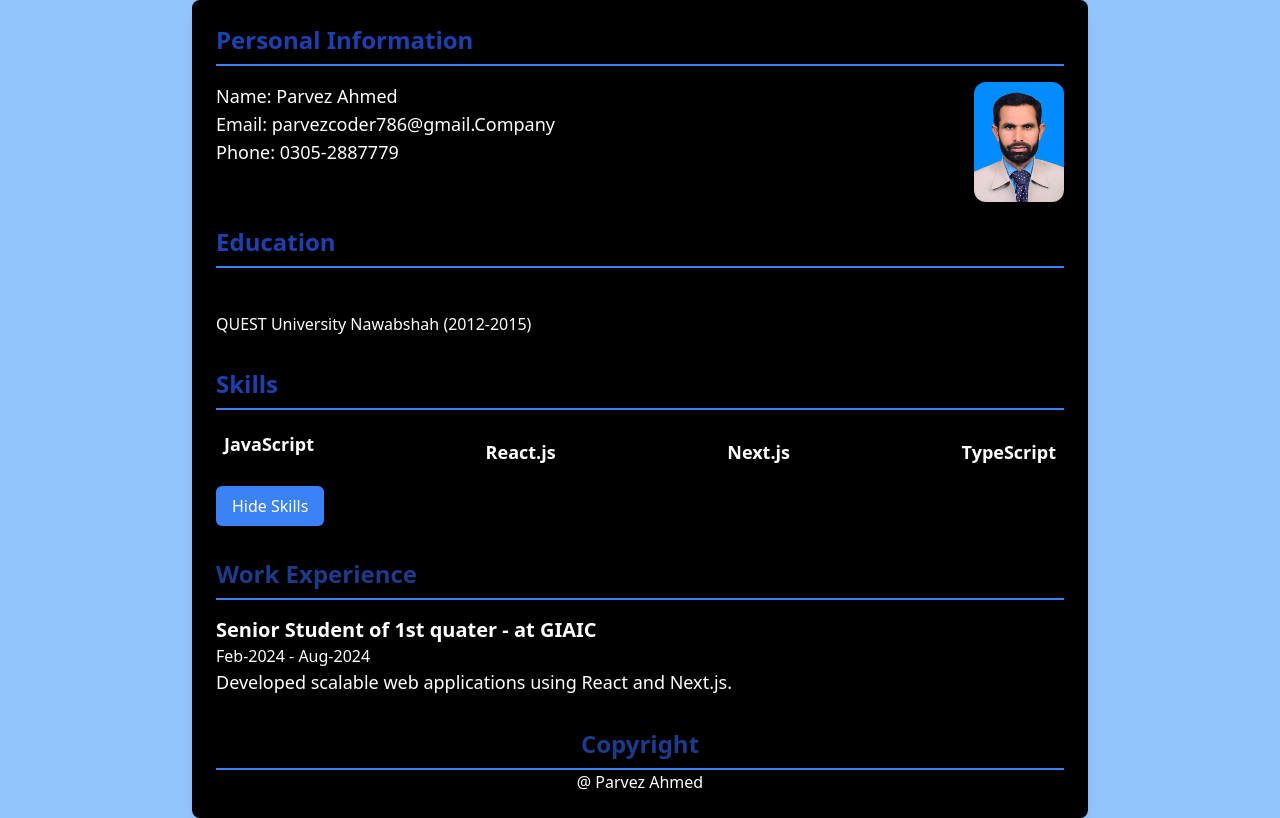
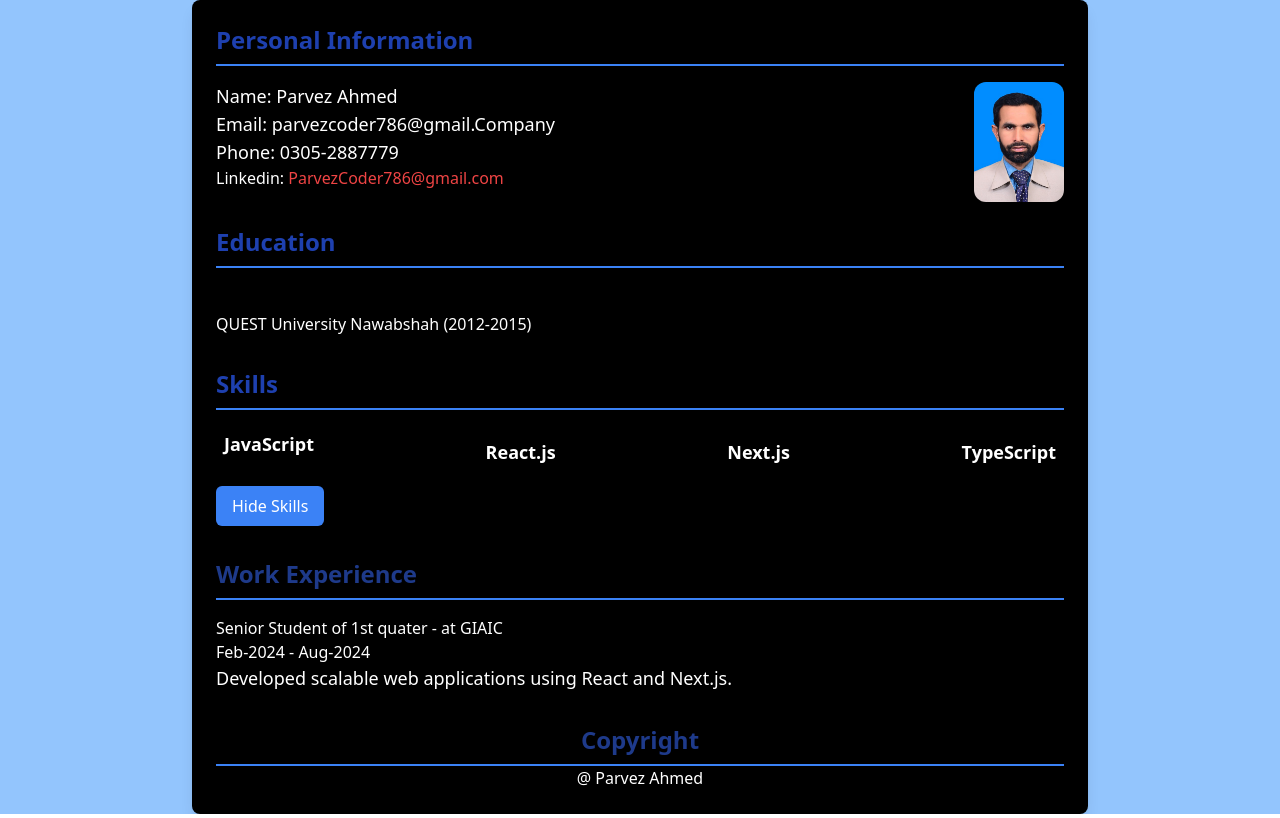
Before and after one commit to ParvezCoder/firstmilestone, a Next.js app: page / in a window 1280 px wide. Built offline with nearby package versions, Linux system fonts and the light colour scheme.

Commit message:
aplly css

```diff
--- a/src/app/page.tsx
+++ b/src/app/page.tsx
@@ -22,6 +22,7 @@ const Resume = () => {
               <p className="text-lg">Name: Parvez Ahmed</p>
               <p className="text-lg">Email: parvezcoder786@gmail.Company</p>
               <p className="text-lg">Phone: 0305-2887779</p>
+              <a href='https://www.linkedin.com/in/parvez-ahmed-1604b92b5/' target='_blank'>Linkedin: <span className='text-red-500 '>ParvezCoder786@gmail.com </span></a>
             </div>
             <Image src="/pic.jpg" alt="Parvez Pic"
              width={90}  height={50} className="rounded-xl " />
@@ -60,7 +61,7 @@ const Resume = () => {
             Work Experience
           </h2>
           <div>
-            <h3 className="text-xl font-semibold text-white">Senior Student of 1st quater - at GIAIC</h3>
+            <h3 className=" text-white">Senior Student of 1st quater - at GIAIC</h3>
             <p className="text-white">Feb-2024 - Aug-2024</p>
             <p className=" text-white text-lg">Developed scalable web applications using React and Next.js.</p>
           </div>
```
